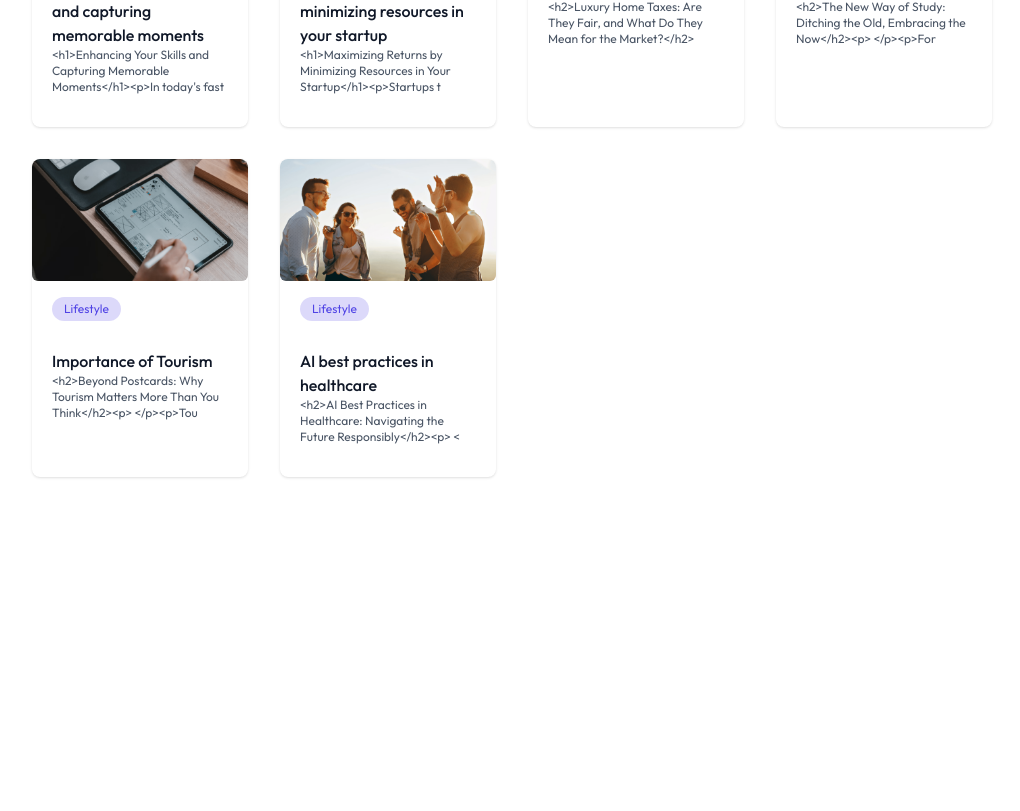
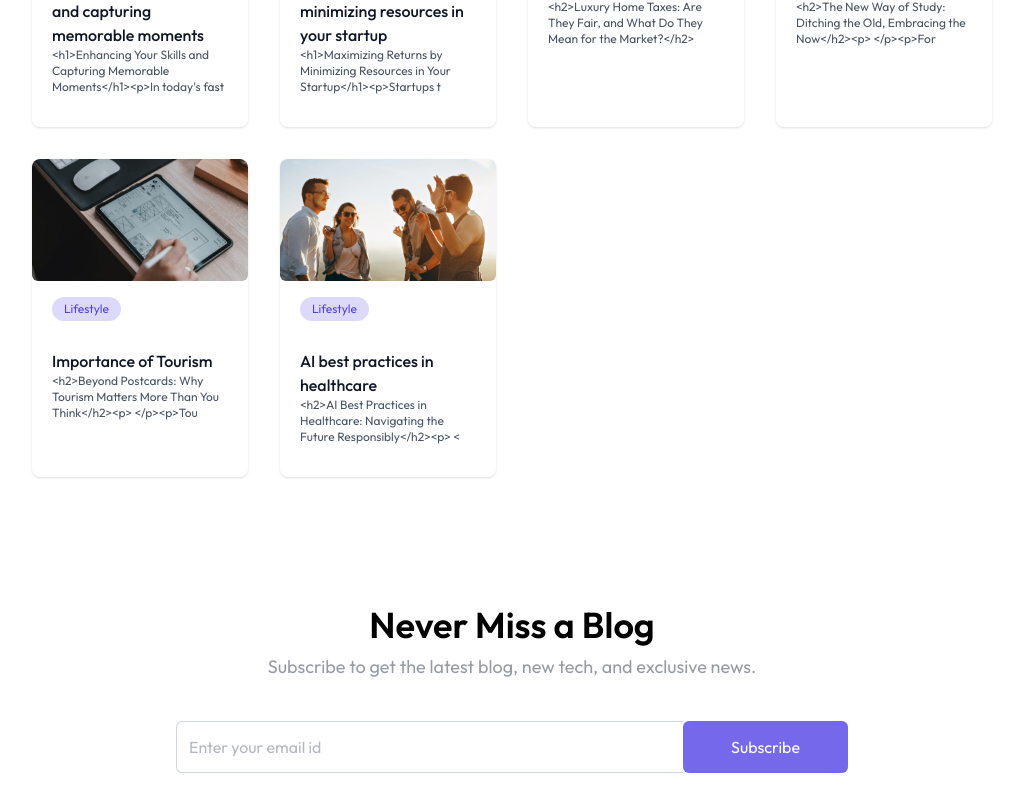
Before and after one commit to Rahul0356/QuickBlog, a React (Vite) app in the folder client/: page / in a window 1280 px wide. Shown: the part 1220-2031 px from the top of the page, without its empty margins (128-1148 px from the left). Before the commit the page ends 1793 px from the top, so only its background shows below. Built offline with nearby package versions, Linux system fonts and the light colour scheme.

Commit message:
Add the Newsletter

```diff
--- /dev/null
+++ b/client/src/components/Newsletter.jsx
@@ -0,0 +1,19 @@
+import React from 'react'
+
+const Newsletter = () => {
+  return (
+    <div className='flex flex-col items-center justify-center text-center space-y-2 my-32'>
+        <h1 className='md:text-4xl text-2xl font-semibold'>Never Miss a Blog</h1>
+        <p className='md:text-lg text-gray-500/70 pb-8'>Subscribe to get the latest blog, new tech, and exclusive news.</p>
+        <form className='flex items-center justify-between max-w-2xl w-full md:h-13 h-12'>
+            <input className='border border-gray-300 rounded-md h-full border-r-0 outline-none w-full rounded-r-none px-3 text-gray-500'
+             type="text" placeholder='Enter your email id ' required/>
+            <button type='submit' className='md:px-12 px-8 h-full text-white bg-primary/80 hover:bg-primary transition-all curspr-pointer rounded-md
+            rounded-1-none'>Subscribe</button>
+
+        </form>
+    </div>
+  )
+}
+
+export default Newsletter
--- a/client/src/pages/Home.jsx
+++ b/client/src/pages/Home.jsx
@@ -2,6 +2,7 @@
 import Navbar from '../components/Navbar'
 import Header from '../components/Header'
 import BlogList from '../components/BlogList'
+import Newsletter from '../components/Newsletter'
 
 
 const Home = () => {
@@ -10,6 +11,7 @@
       <Navbar/>
       <Header/>
       <BlogList/>
+      <Newsletter/>
     </div>
   )
 }
```
